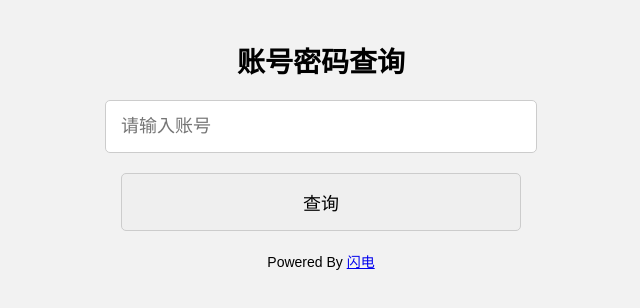
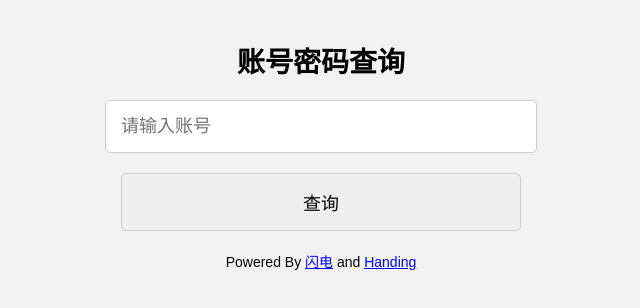
Before and after one commit to tewhdn/gxzh, a plain HTML site: page index.html in a window 1280 px wide. Shown: the whole page, without its empty margins (319-959 px from the left). Drawn offline with Linux system fonts and the light colour scheme.

Commit message:
Update index.html

```diff
--- a/index.html
+++ b/index.html
@@ -11,7 +11,7 @@
   <button onclick="getPassword()">查询</button>
   <p id="result"></p>
   <div id="poweredBy">
-    Powered By <a href="https://shandian.xn--ihqx1kcptox0b.fun/#" target="_blank">闪电</a>
+    Powered By <a href="https://shandian.xn--ihqx1kcptox0b.fun/#" target="_blank">闪电</a> and <a href="https://handing.eu.org">Handing</a>
   </div>
 </body>
 </html>
```
